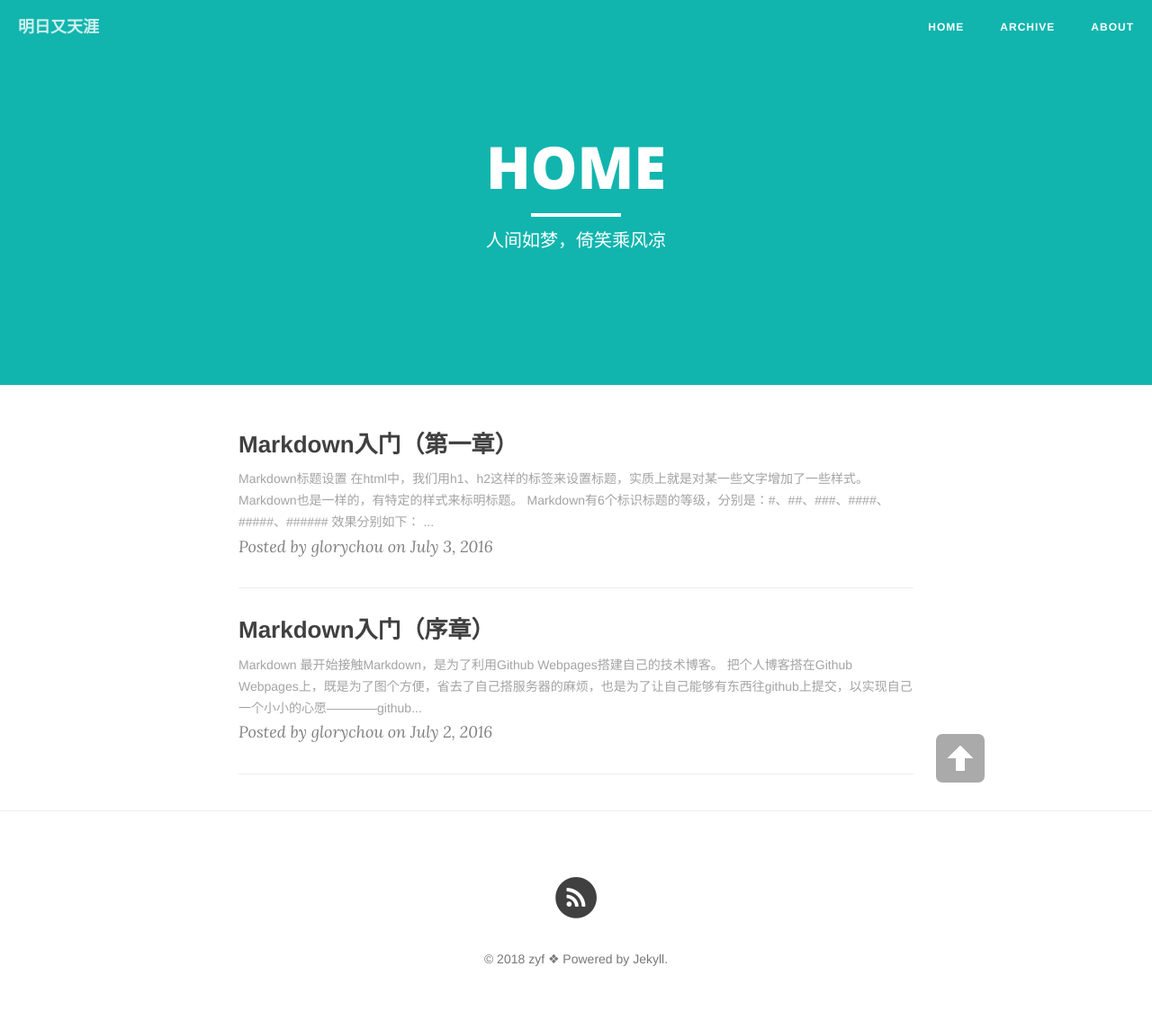
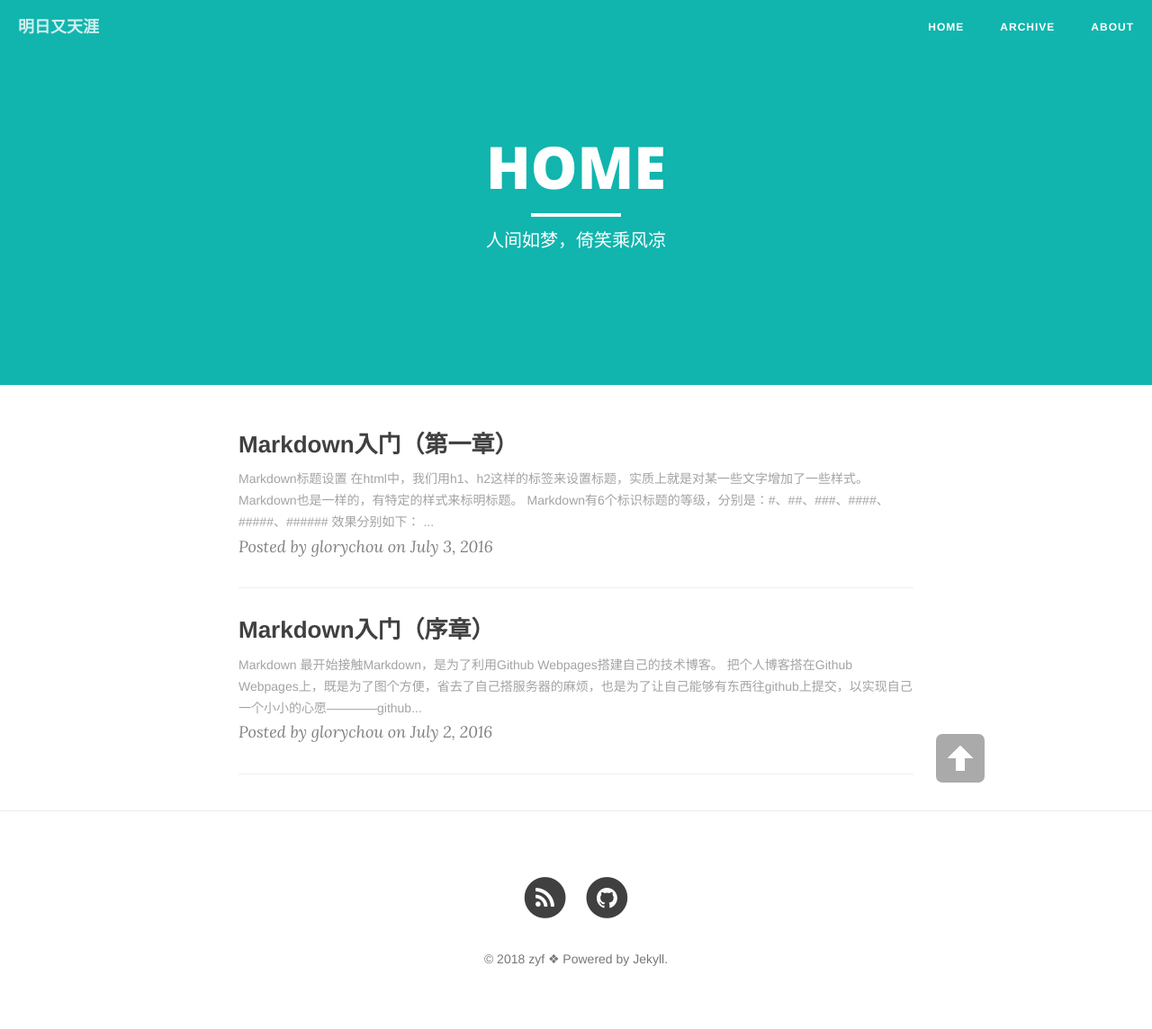
Before and after one commit to sofKyle/sofkyle.github.io, a Jekyll site: the page built from index.html, in a window 1280 px wide. Shown: the whole page at 90% size. Built offline with Jekyll 4.4.1, drawn with Linux system fonts in a browser that asks for light colours; nearby versions of some CDN libraries; the list of posts is cut into pages by our own code.

Commit message:
删除死链

```diff
--- a/_config.yml
+++ b/_config.yml
@@ -18,7 +18,7 @@
 
 douban_username:
 twitter_username:
-github_username:
+github_username: sofkyle
 facebook_username:
 weibo_username:
 zhihu_username:
--- a/_includes/footer.html
+++ b/_includes/footer.html
@@ -13,16 +13,6 @@
                             </span>
                         </a>
                     </li>
-                    {% if site.twitter_username %}
-                    <li>
-                        <a href="https://twitter.com/{{ site.twitter_username }}">
-                            <span class="fa-stack fa-lg">
-                                <i class="fa fa-circle fa-stack-2x"></i>
-                                <i class="fa fa-twitter fa-stack-1x fa-inverse"></i>
-                            </span>
-                        </a>
-                    </li>
-                    {% endif %}
 
                     {% if site.github_username %}
                     <li>
@@ -36,6 +26,17 @@
                     {% endif %}
 
                     <!--
+                    {% if site.twitter_username %}
+                    <li>
+                        <a href="https://twitter.com/{{ site.twitter_username }}">
+                            <span class="fa-stack fa-lg">
+                                <i class="fa fa-circle fa-stack-2x"></i>
+                                <i class="fa fa-twitter fa-stack-1x fa-inverse"></i>
+                            </span>
+                        </a>
+                    </li>
+                    {% endif %}
+
                     {% if site.douban_username %}
                     <li>
                         <a href="http://www.douban.com/people/{{ site.douban_username }}">
@@ -46,9 +47,7 @@
                         </a>
                     </li>
                     {% endif %}
-                    -->
 
-                    <!--
                     {% if site.facebook_username %}
                     <li>
                         <a href="https://www.facebook.com/{{ site.facebook_username }}">
@@ -59,7 +58,6 @@
                         </a>
                     </li>
                     {% endif %}
-                    -->
 
                     {% if site.zhihu_username %}
                     <li>
@@ -71,7 +69,7 @@
                         </a>
                     </li>
                     {% endif %}
-                    <!--
+
                     {% if site.weibo_username %}
                     <li>
                         <a target="_blank" href="http://weibo.com/{{ site.weibo_username }}">
@@ -83,7 +81,6 @@
                     </li>
                     {% endif %}
                     -->
-
                 </ul>
                 <p class="copyright text-muted">
                 &copy; {{ site.time | date: '%Y' }} {{ site.owner.name }} ❖ Powered by Jekyll.
```
